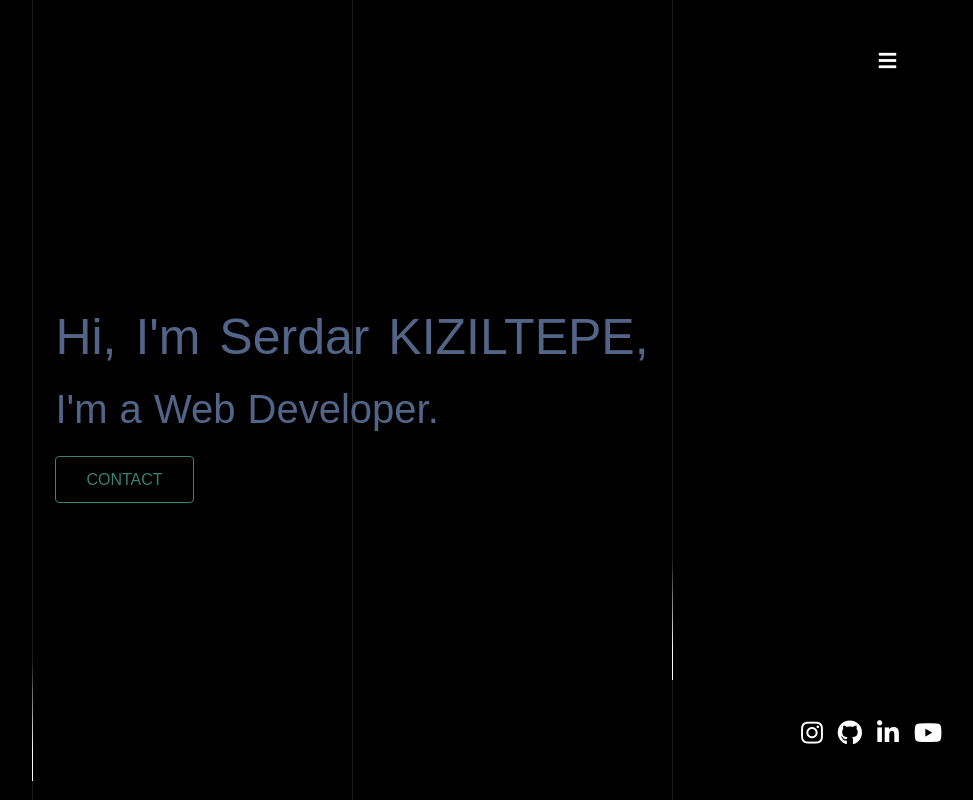
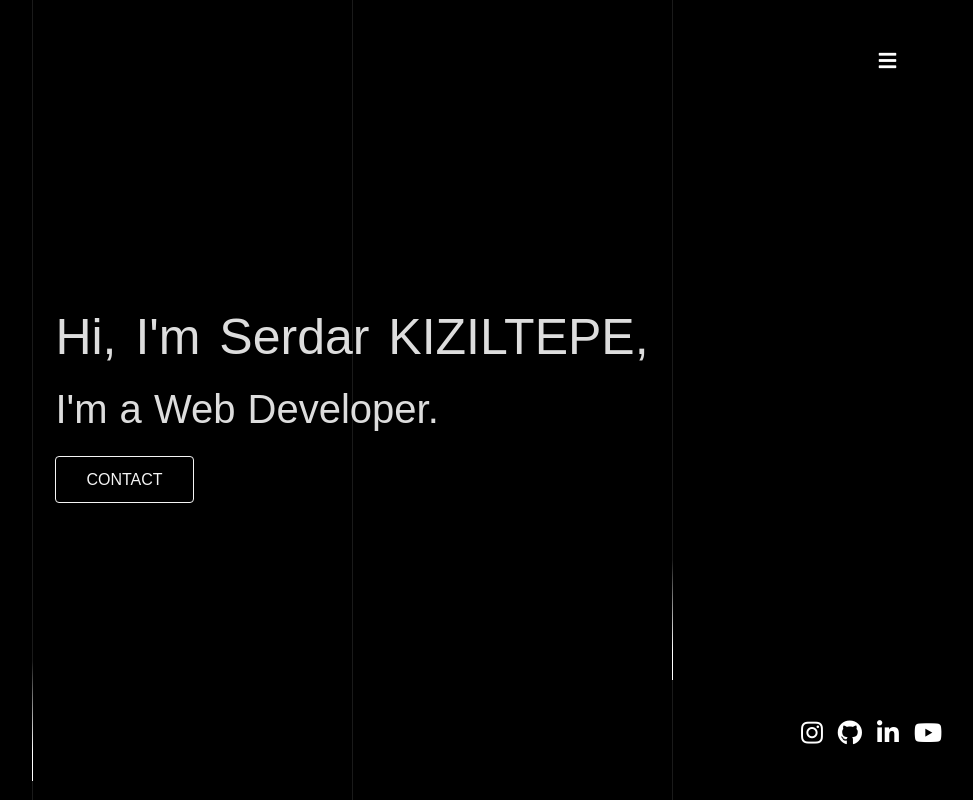
Before and after one commit to serdarkiziltepe/personal-website, a Nuxt app: page / in a window 1280 px wide. Shown: the top 800 px of the page, without its empty margins (288-1261 px from the left). Built offline with nearby package versions, Linux system fonts and the light colour scheme.

Commit message:
General other page development

```diff
--- a/components/Header.vue
+++ b/components/Header.vue
@@ -12,7 +12,7 @@
             <a href>About</a>
           </li>
           <li>
-            <a href>Blogs</a>
+            <NLink to="/blog">Blog</NLink>
           </li>
           <li>
             <a href>Publications</a>
@@ -44,7 +44,7 @@
 
       &:hover {
         &::before {
-          content: "Cooming Soon";
+          content: "Coming Soon";
           position: absolute;
           left: -100%;
           color: white;
--- a/layouts/default.vue
+++ b/layouts/default.vue
@@ -57,6 +57,15 @@ html {
   border-radius: 4px;
   border: 1px solid #3b8070;
   color: #3b8070;
+  text-decoration: none;
+  padding: 10px 30px;
+}
+
+.button--white {
+  display: inline-block;
+  border-radius: 4px;
+  border: 1px solid #f5f5f5;
+  color: #f5f5f5;
   text-decoration: none;
   padding: 10px 30px;
 }
--- a/pages/about.vue
+++ b/pages/blog.vue
@@ -1,5 +1,7 @@
 <template>
   <div class="container">
+    <Header />
+
     <div>
       <Logo />
       <h1 class="title">Hakımda Sayfası</h1>
@@ -14,10 +16,12 @@
 
 <script>
 import Logo from "~/components/Logo.vue";
+import Header from "~/components/Header.vue";
 
 export default {
   components: {
-    Logo
+    Logo,
+    Header
   }
 };
 </script>
--- a/pages/index.vue
+++ b/pages/index.vue
@@ -17,7 +17,7 @@
       <h2 class="subtitle">Hi, I'm Serdar KIZILTEPE,</h2>
       <p>I'm a Web Developer.</p>
       <div class="links">
-        <a href="mailto:serdar.kiziltepe@gmail.com" target="_blank" class="button--green">CONTACT</a>
+        <a href="mailto:serdar.kiziltepe@gmail.com" target="_blank" class="button--white">CONTACT</a>
       </div>
     </div>
     <div class="social-media">
@@ -79,14 +79,16 @@ export default {
   text-align: left;
   font-weight: 300;
   font-size: 50px;
-  color: #526488;
+  color: #f5f5f5;
   word-spacing: 5px;
+  opacity: 0.9;
 }
 
 p {
-  color: #526488;
+  color: #f5f5f5;
   font-size: 40px;
   margin-top: 0;
+  opacity: 0.9;
 }
 
 .links {
```
